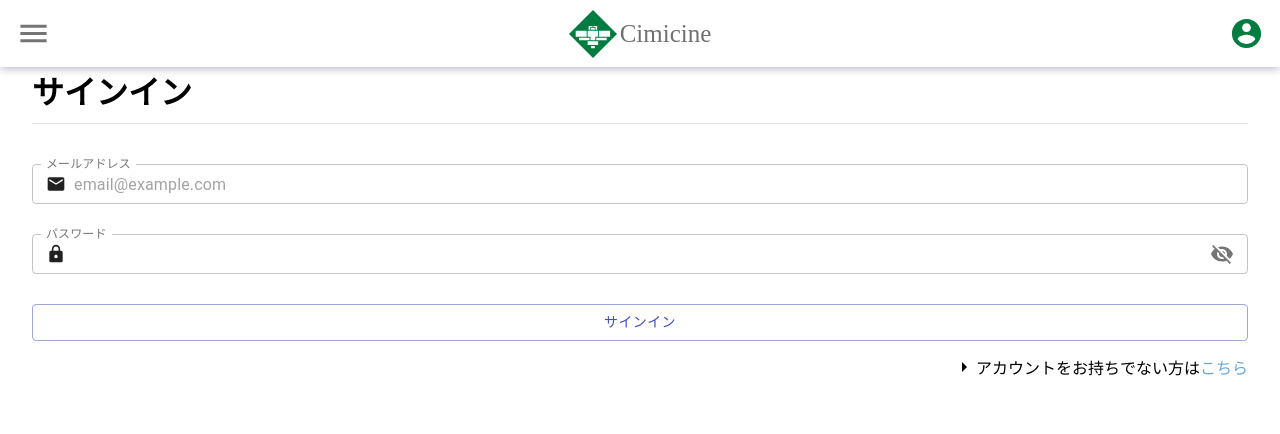
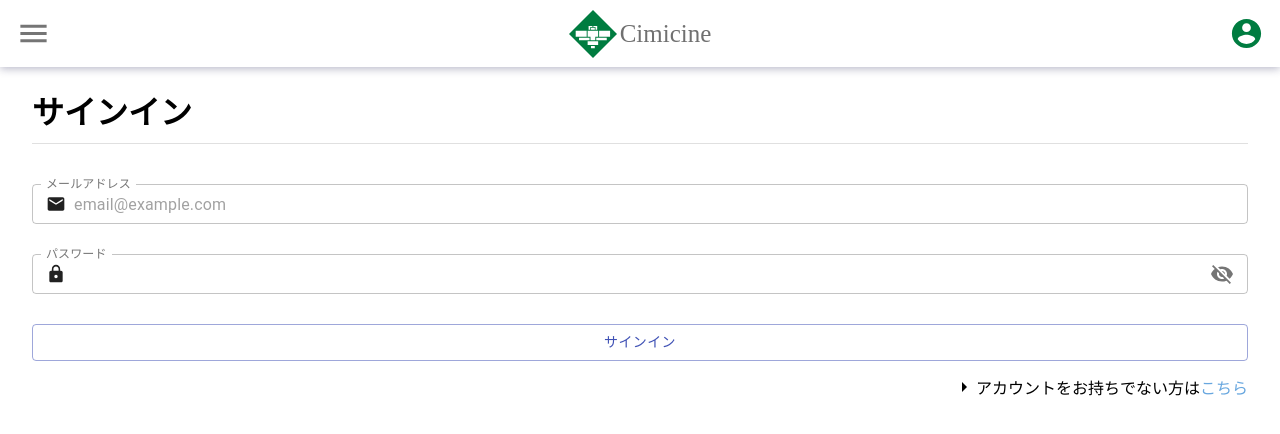
Before and after one commit to tesso57/cimicine, a React (Create React App) app: page /signin in a window 1280 px wide. Shown: the top 434 px of the page. Built offline with nearby package versions, Linux system fonts and the light colour scheme; no server answers.

Commit message:
UIの修正

```diff
--- a/src/auth/SignIn.css
+++ b/src/auth/SignIn.css
@@ -4,7 +4,7 @@
 
 .signInForm {
   width: 95%;
-  margin: 0 auto;
+  margin: 20px auto 0;
 }
 
 .signInForm .formInput {
--- a/src/auth/SignUp.css
+++ b/src/auth/SignUp.css
@@ -4,7 +4,7 @@
 
 .signUpForm {
   width: 95%;
-  margin: 0 auto;
+  margin: 20px auto 0;
 }
 
 .signUpForm .formInput {
```
